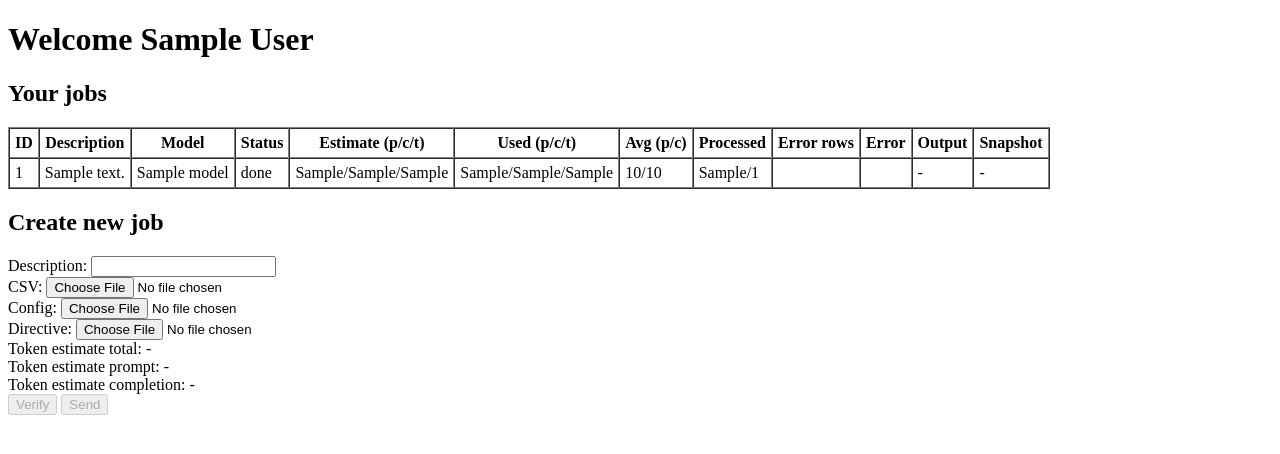
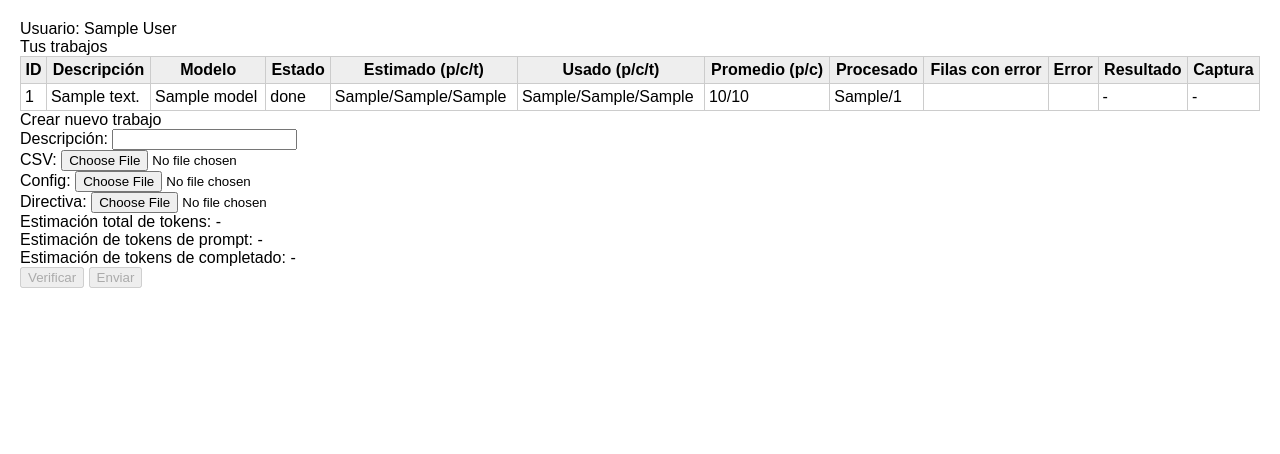
Before and after one commit to jlezcano4755/iadroc, a Flask app: template templates/index.html in a window 1280 px wide. Shown: the top 454 px of the page. Run offline with Flask 3, Linux system fonts and the light colour scheme; tables that the repository leaves empty hold one stand-in row (values such as "Sample post"); the template is opened without the code that fills it: values that come from a table or form of the project are taken from there, most other values are stand-ins (such as "Sample title", 1, 10 or a date in 2020).

Commit message:
Improve UI/UX and translate to Spanish

```diff
--- a/templates/index.html
+++ b/templates/index.html
@@ -1,7 +1,7 @@
 <!doctype html>
-<html>
+<html lang="es">
 <head>
-  <title>IADROC Jobs</title>
+  <meta charset="utf-8">
   <script>
     function enableVerify() {
       const csv = document.getElementById('csv').files.length;
@@ -25,53 +25,88 @@
         }
       });
     }
+    function refreshEstados(){
+      document.querySelectorAll('tr[data-job-id]').forEach(row=>{
+        const id = row.dataset.jobId;
+        fetch(`/jobs/${id}?token={{ token }}`)
+          .then(r=>r.json())
+          .then(d=>{
+            row.querySelector('.status').innerText = d.status;
+            row.querySelector('.used').innerText = d.tokens_prompt_used+"/"+d.tokens_completion_used+"/"+d.tokens_used;
+            row.querySelector('.avg').innerText = d.rows_processed ?
+              Math.floor(d.tokens_prompt_used/d.rows_processed)+"/"+Math.floor(d.tokens_completion_used/d.rows_processed) : '-/-';
+            row.querySelector('.processed').innerText = d.rows_processed+"/"+d.total_rows;
+            row.querySelector('.error_rows').innerText = d.error_rows;
+            row.querySelector('.error').innerText = d.error || '';
+            const out = row.querySelector('.output');
+            if(d.status==='done' && d.tokens_used>0){
+              out.innerHTML = `<a href="/jobs/${id}/output?token={{ token }}">Descargar</a>`;
+            }else{
+              out.innerHTML = '-';
+            }
+            const snap = row.querySelector('.snapshot');
+            if(d.snapshot_path){
+              snap.innerHTML = `<a href="/jobs/${id}/snapshot?token={{ token }}">Captura</a>`;
+            }else{
+              snap.innerHTML = '-';
+            }
+          });
+      });
+    }
+    setInterval(refreshEstados, 5000);
   </script>
+  <style>
+    body{font-family:Arial,Helvetica,sans-serif;margin:20px;}
+    table{border-collapse:collapse;width:100%;}
+    th,td{border:1px solid #ccc;padding:4px;}
+    th{background:#eee;}
+  </style>
 </head>
 <body>
-<h1>Welcome {{ user.name }}</h1>
-<h2>{% if user.role == 'supervisor' %}All jobs{% else %}Your jobs{% endif %}</h2>
-<table border="1" cellpadding="5" cellspacing="0">
+<div>Usuario: {{ user.name }}</div>
+<div>{% if user.role == 'supervisor' %}Todos los trabajos{% else %}Tus trabajos{% endif %}</div>
+<table>
   <tr>
     <th>ID</th>
-    {% if user.role == 'supervisor' %}<th>User</th>{% endif %}
-    <th>Description</th>
-    <th>Model</th>
-    <th>Status</th>
-    <th>Estimate (p/c/t)</th>
-    <th>Used (p/c/t)</th>
-    <th>Avg (p/c)</th>
-    <th>Processed</th>
-    <th>Error rows</th>
+    {% if user.role == 'supervisor' %}<th>Usuario</th>{% endif %}
+    <th>Descripción</th>
+    <th>Modelo</th>
+    <th>Estado</th>
+    <th>Estimado (p/c/t)</th>
+    <th>Usado (p/c/t)</th>
+    <th>Promedio (p/c)</th>
+    <th>Procesado</th>
+    <th>Filas con error</th>
     <th>Error</th>
-    <th>Output</th>
-    <th>Snapshot</th>
-    {% if user.role == 'supervisor' %}<th>Actions</th>{% endif %}
+    <th>Resultado</th>
+    <th>Captura</th>
+    {% if user.role == 'supervisor' %}<th>Acciones</th>{% endif %}
   </tr>
   {% for job in jobs %}
-  <tr>
+  <tr data-job-id="{{ job.id }}">
     <td>{{ job.id }}</td>
     {% if user.role == 'supervisor' %}<td>{{ job.user.name }}</td>{% endif %}
     <td>{{ job.description or '' }}</td>
     <td>{{ job.model }}</td>
-    <td>{{ job.status }}</td>
+    <td class="status">{{ job.status }}</td>
     <td>{{ job.token_estimate_prompt }}/{{ job.token_estimate_completion }}/{{ job.token_estimate }}</td>
-    <td>{{ job.tokens_prompt_used }}/{{ job.tokens_completion_used }}/{{ job.tokens_used }}</td>
-    <td>
+    <td class="used">{{ job.tokens_prompt_used }}/{{ job.tokens_completion_used }}/{{ job.tokens_used }}</td>
+    <td class="avg">
       {% if job.rows_processed %}
         {{ (job.tokens_prompt_used // job.rows_processed) }}/{{ (job.tokens_completion_used // job.rows_processed) }}
       {% else %}-/-{% endif %}
     </td>
-    <td>{{ job.rows_processed }}/{{ job.total_rows }}</td>
-    <td>{{ job.error_rows }}</td>
-    <td>{{ job.error or '' }}</td>
-    <td>
+    <td class="processed">{{ job.rows_processed }}/{{ job.total_rows }}</td>
+    <td class="error_rows">{{ job.error_rows }}</td>
+    <td class="error">{{ job.error or '' }}</td>
+    <td class="output">
       {% if job.status == 'done' and job.output_path %}
-        <a href="/jobs/{{job.id}}/output?token={{ token }}">Download</a>
+        <a href="/jobs/{{job.id}}/output?token={{ token }}">Descargar</a>
       {% else %}-{% endif %}
     </td>
-    <td>
+    <td class="snapshot">
       {% if job.snapshot_path %}
-        <a href="/jobs/{{job.id}}/snapshot?token={{ token }}">Snapshot</a>
+        <a href="/jobs/{{job.id}}/snapshot?token={{ token }}">Captura</a>
       {% else %}-{% endif %}
     </td>
     {% if user.role == 'supervisor' %}
@@ -79,26 +114,26 @@
       {% if job.status == 'pending' %}
         <form action="/jobs/{{job.id}}/approve" method="post" style="display:inline;">
           <input type="hidden" name="token" value="{{ token }}"/>
-          <button type="submit">Approve</button>
+          <button type="submit">Aprobar</button>
         </form>
         <form action="/jobs/{{job.id}}/reject" method="post" style="display:inline;">
           <input type="hidden" name="token" value="{{ token }}"/>
-          <button type="submit">Reject</button>
+          <button type="submit">Rechazar</button>
         </form>
       {% elif job.status in ['approved', 'processing', 'paused'] %}
         <form action="/jobs/{{job.id}}/cancel" method="post" style="display:inline;">
           <input type="hidden" name="token" value="{{ token }}"/>
-          <button type="submit">Cancel</button>
+          <button type="submit">Cancelar</button>
         </form>
         {% if job.status == 'processing' %}
         <form action="/jobs/{{job.id}}/pause" method="post" style="display:inline;">
           <input type="hidden" name="token" value="{{ token }}"/>
-          <button type="submit">Pause</button>
+          <button type="submit">Pausar</button>
         </form>
         {% elif job.status == 'paused' %}
         <form action="/jobs/{{job.id}}/resume" method="post" style="display:inline;">
           <input type="hidden" name="token" value="{{ token }}"/>
-          <button type="submit">Resume</button>
+          <button type="submit">Continuar</button>
         </form>
         {% endif %}
       {% endif %}
@@ -108,21 +143,21 @@
   {% endfor %}
 </table>
 
-<h2>Create new job</h2>
+<div>Crear nuevo trabajo</div>
 <form id="jobForm" action="/jobs" method="post" enctype="multipart/form-data">
   <input type="hidden" name="token" value="{{ token }}">
   <input type="hidden" id="token_estimate" name="token_estimate">
   <input type="hidden" id="token_estimate_prompt" name="token_estimate_prompt">
   <input type="hidden" id="token_estimate_completion" name="token_estimate_completion">
-  Description: <input type="text" name="description"><br>
+  Descripción: <input type="text" name="description"><br>
   CSV: <input type="file" id="csv" name="csv" onchange="enableVerify()"><br>
   Config: <input type="file" id="config" name="config" onchange="enableVerify()"><br>
-  Directive: <input type="file" id="directive" name="directive" onchange="enableVerify()"><br>
-  Token estimate total: <span id="tokens_total">-</span><br>
-  Token estimate prompt: <span id="tokens_prompt">-</span><br>
-  Token estimate completion: <span id="tokens_completion">-</span><br>
-  <button type="button" id="verify" onclick="verifyFiles()" disabled>Verify</button>
-  <button type="submit" id="send" disabled>Send</button>
+  Directiva: <input type="file" id="directive" name="directive" onchange="enableVerify()"><br>
+  Estimación total de tokens: <span id="tokens_total">-</span><br>
+  Estimación de tokens de prompt: <span id="tokens_prompt">-</span><br>
+  Estimación de tokens de completado: <span id="tokens_completion">-</span><br>
+  <button type="button" id="verify" onclick="verifyFiles()" disabled>Verificar</button>
+  <button type="submit" id="send" disabled>Enviar</button>
 </form>
 </body>
 </html>
```
